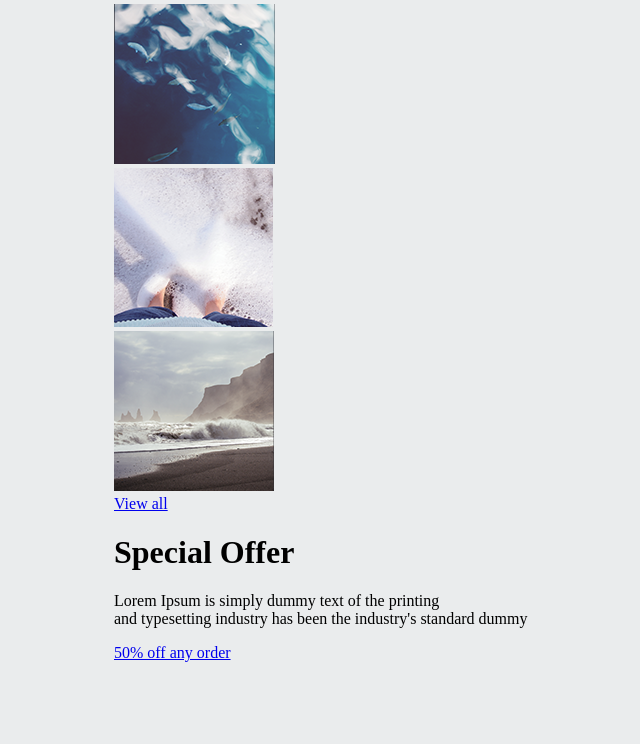
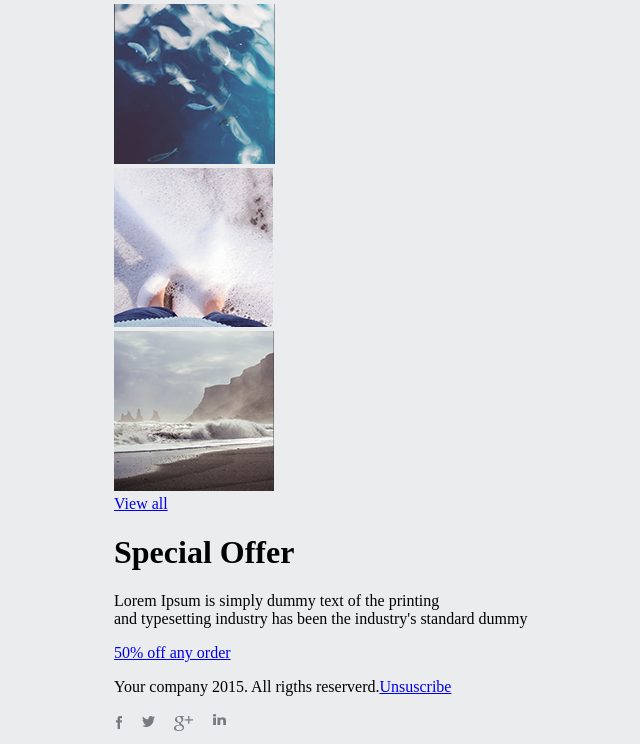
Before and after one commit to stephanie-vm/PSD-practica, a website: page index.html in a window 1280 px wide. Shown: the part 3262-4006 px from the top of the page, without its empty margins (226-866 px from the left). Before the commit the page ends 3932 px from the top, so only its background shows below. Drawn offline with Linux system fonts and the light colour scheme.

Commit message:
Estructura footer

```diff
--- a/index.html
+++ b/index.html
@@ -192,6 +192,17 @@
             </div>
             <span><a href="#">50% off any order</a></span>
         </div>
+        <!--FOOTER-->
+        <div class="footer clearfix">
+            <div class="footer-text">
+                <p>
+                    Your company 2015. All rigths reserverd.<a href="#">Unsuscribe</a>
+                </p>
+            </div>
+            <div class="footer-iconos">
+                <a href="#"><img src="img/iconos (1).png" alt="iconos"></a>
+            </div>
+        </div>
     </div>
 </body>
 </html>
```
